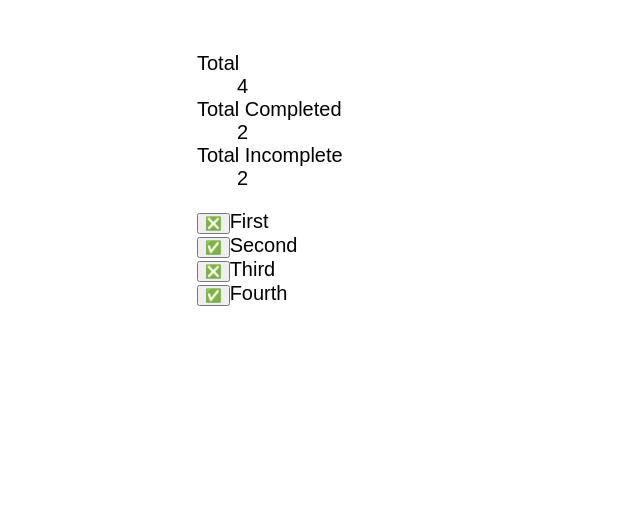
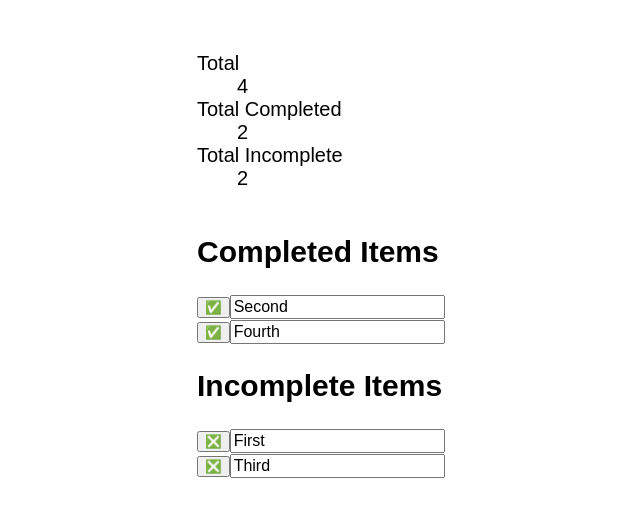
Before and after one commit to Gurenax/emoji-dos, a React (Create React App) app: page / in a window 1280 px wide. Shown: the top 516 px of the page, without its empty margins (203-843 px from the left). Built offline with nearby package versions, Linux system fonts and the light colour scheme.

Commit message:
Split todo items and make description editable

```diff
--- a/src/App.js
+++ b/src/App.js
@@ -73,6 +73,29 @@ class App extends Component {
     })
   }
 
+  onChangeItemDescriptionAtIndex = (index, description) => {
+    this.setState( (prevState) => {
+      const beforeItems = prevState.items
+      const afterItems = beforeItems.map( (item, currentIndex) => {
+        // WHen we have found the index of the item to change
+        if (currentIndex === index) {
+          const copy = {
+            ...item,
+            description: description
+          }
+          return copy
+        }
+        else {
+          return item
+        }
+      })
+
+      return {
+        items: afterItems
+      }
+    })
+  }
+
   render() {
     const items = this.state.items
     const total = items.length
@@ -88,6 +111,18 @@ class App extends Component {
       }
     })
 
+    function filterCompletedItems(items) {
+      return items.filter( item => {
+        return item.completed
+      })
+    }
+
+    function filterIncompleteItems(items) {
+      return items.filter( item => {
+        return !item.completed
+      })
+    }
+
     return (
       <div className="App">
         <dl>
@@ -100,7 +135,7 @@ class App extends Component {
           <dt>Total Incomplete</dt>
           <dd>{ totalIncomplete }</dd>
         </dl>
-        {
+        {/* {
           items.map( (item, index) => (
             <TodoItem
               key={ index }
@@ -111,9 +146,67 @@ class App extends Component {
                   this.onToggleItemAtIndex(index)
                 }
               }
+              onChangeItemDescription={ ( description ) => {
+                  console.log('Item changing for index', index, description)
+                  this.onChangeItemDescriptionAtIndex(index, description)
+                }
+              }
             />
           ))
-        }
+        } */}
+        <div className="completedItems">
+          <h2>Completed Items</h2>
+          {
+            items.map( (item, index) => {
+              if (item.completed) {
+                return (
+                  <TodoItem
+                    key={ index }
+                    description={ item.description }
+                    completed={ item.completed }
+                    onToggleCompleted={ () => {
+                        console.log('TodoItem onToggleCompleted received', index)
+                        this.onToggleItemAtIndex(index)
+                      }
+                    }
+                    onChangeItemDescription={ ( description ) => {
+                        console.log('Item changing for index', index, description)
+                        this.onChangeItemDescriptionAtIndex(index, description)
+                      }
+                    }
+                  />
+                )
+              }
+            })
+          }
+        </div>
+
+        <div className="incompleteItems">
+          <h2>Incomplete Items</h2>
+          {
+            items.map( (item, index) => {
+              if (!item.completed) {
+                return (
+                  <TodoItem
+                    key={ index }
+                    description={ item.description }
+                    completed={ item.completed }
+                    onToggleCompleted={ () => {
+                        console.log('TodoItem onToggleCompleted received', index)
+                        this.onToggleItemAtIndex(index)
+                      }
+                    }
+                    onChangeItemDescription={ ( description ) => {
+                        console.log('Item changing for index', index, description)
+                        this.onChangeItemDescriptionAtIndex(index, description)
+                      }
+                    }
+                  />
+                )
+              }
+            })
+          }
+        </div>
       </div>
     )
   }
--- a/src/component/TodoItem.js
+++ b/src/component/TodoItem.js
@@ -3,11 +3,13 @@ import React from 'react'
 const TodoItem = ({
   description,
   completed = false, // if not passed, default to 'false'
-  onToggleCompleted
+  onToggleCompleted,
+  onChangeItemDescription
 }) => {
   function emoji(completed) {
     return completed ? '✅' : '❎'
   }
+
   return (
     <label>
       <button onClick={
@@ -17,11 +19,18 @@ const TodoItem = ({
           // Notify the powers above that the
           // concept of completed has changed
           onToggleCompleted()
-      }} >
+        }
+      } >
       { emoji(completed) }
       </button>
-
-      { description }
+      <input
+        type="text"
+        value={ description }
+        onChange={ (event) => {
+          console.log('Typed..', event.target.value)
+          onChangeItemDescription( event.target.value )
+        }}
+      />
     </label>
   )
 }
```
